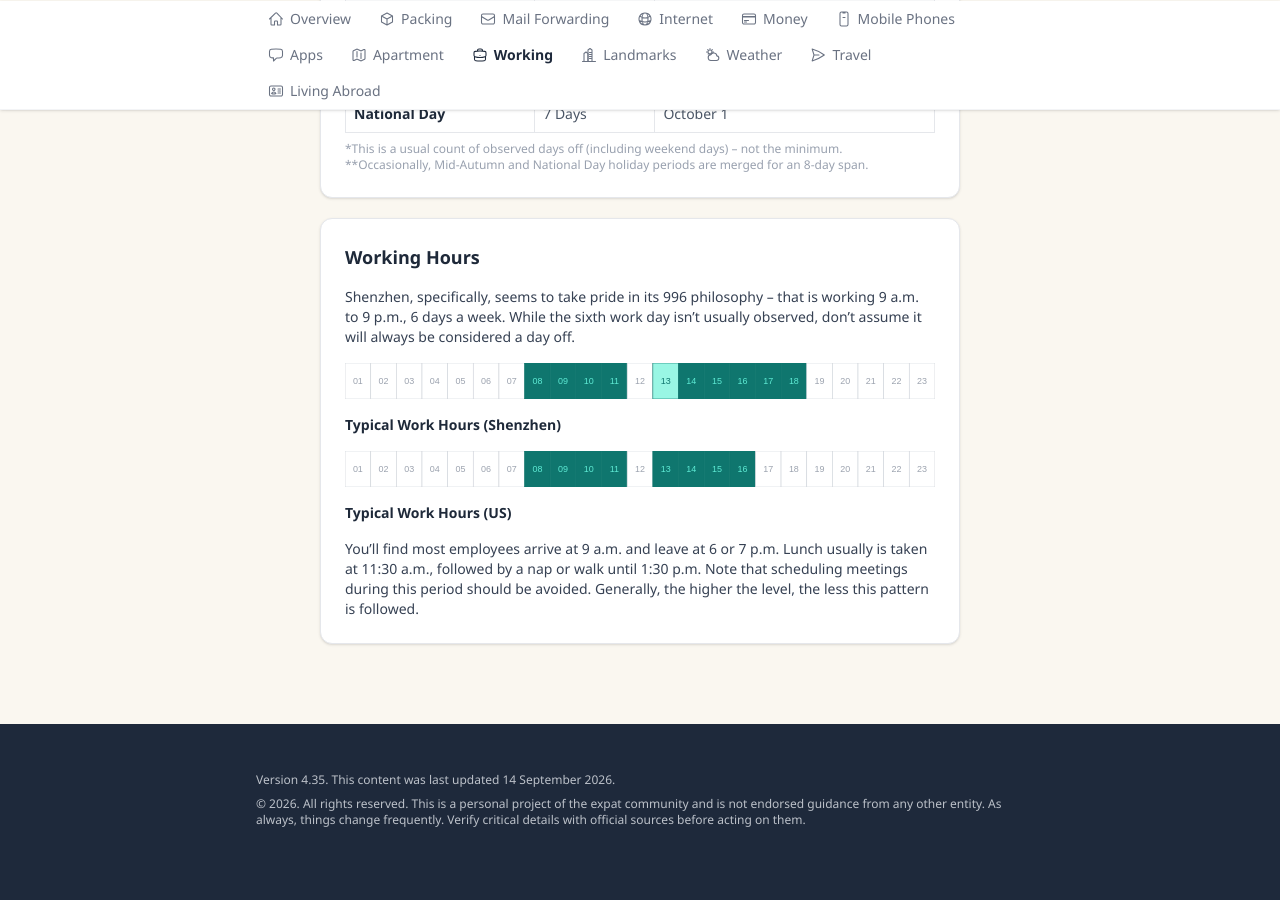
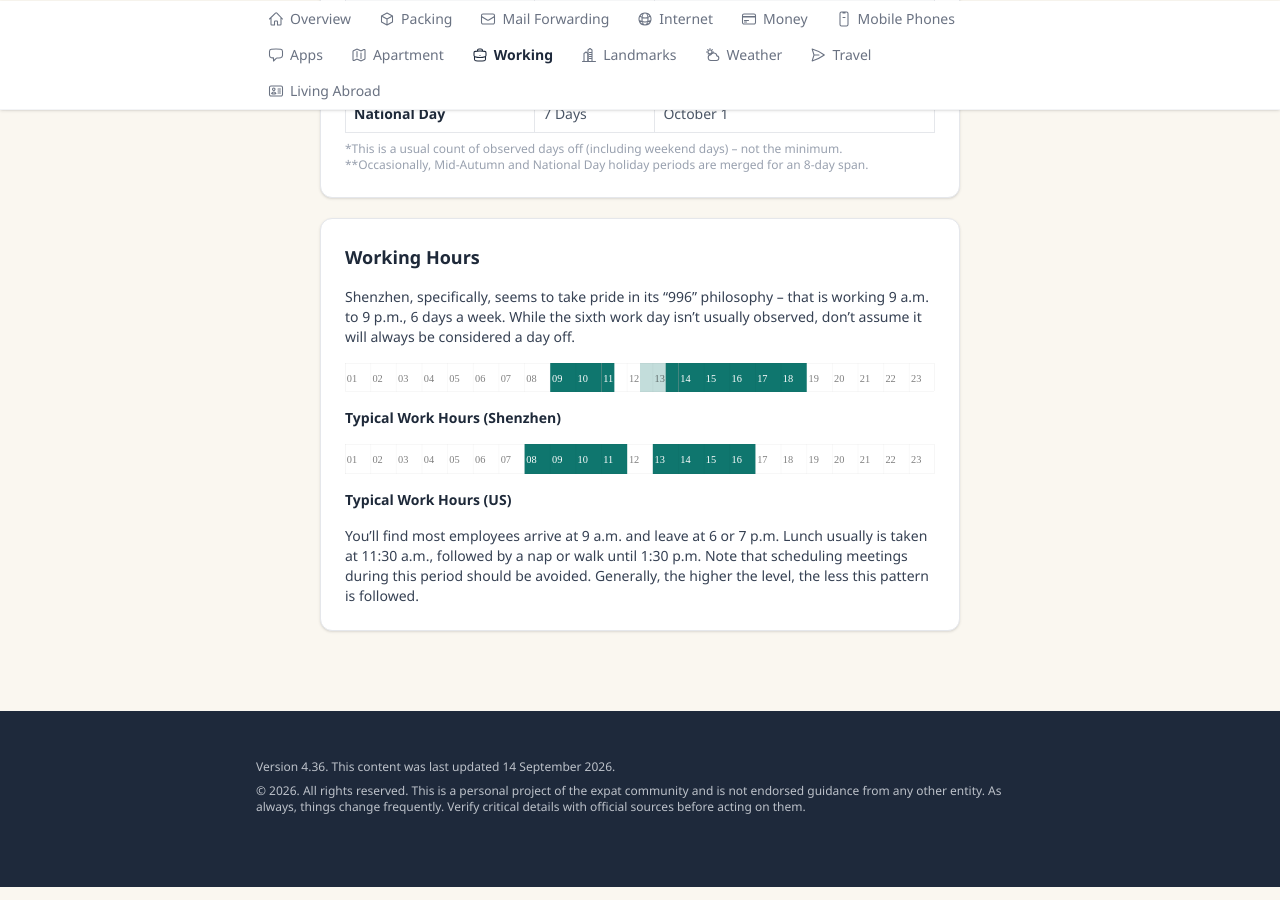
Before and after one commit to livinginshenzhen/guide, a Jekyll site: the page built from working.html, in a window 1280 px wide and 900 px high, scrolled down 1019 px. Built offline with Jekyll 4.4.1, drawn with Linux system fonts in a browser that asks for light colours; some web fonts are replaced.

Commit message:
Replace hour graphics with designer-provided SVGs, minor copy edits (v4.36)
Co-Authored-By: Claude Sonnet 5 <noreply@anthropic.com>

```diff
--- a/_layouts/default.html
+++ b/_layouts/default.html
@@ -87,7 +87,7 @@
 <!-- FOOTER -->
 <footer class="bg-brand text-white mt-12" style="background-color:#1e293b; padding-top:3rem; padding-bottom:4.5rem;">
   <div class="max-w-4xl mx-auto px-4">
-    <p class="text-blue-300 text-xs">Version 4.35. This content was last updated 14 September 2026.</p>
+    <p class="text-blue-300 text-xs">Version 4.36. This content was last updated 14 September 2026.</p>
     <p class="text-blue-300 text-xs mt-2">&copy; 2026. All rights reserved. This is a personal project of the expat community and is not endorsed guidance from any other entity. As always, things change frequently. Verify critical details with official sources before acting on them.</p>
   </div>
 </footer>
--- a/working.html
+++ b/working.html
@@ -55,7 +55,7 @@ title: "Working – Living in Shenzhen"
 
     <div class="bg-white rounded-xl shadow-sm border border-gray-200 p-6 space-y-4">
       <h3 class="font-bold text-lg">Working Hours</h3>
-      <p class="text-sm text-gray-700">Shenzhen, specifically, seems to take pride in its 996 philosophy &ndash; that is working 9 a.m. to 9 p.m., 6 days a week. While the sixth work day isn&rsquo;t usually observed, don&rsquo;t assume it will always be considered a day off.</p>
+      <p class="text-sm text-gray-700">Shenzhen, specifically, seems to take pride in its &ldquo;996&rdquo; philosophy &ndash; that is working 9 a.m. to 9 p.m., 6 days a week. While the sixth work day isn&rsquo;t usually observed, don&rsquo;t assume it will always be considered a day off.</p>
 
       <div style="overflow-x:auto;">
         <img src="{{ '/assets/calendars/work-hours-shenzhen.svg' | relative_url }}" alt="Typical Shenzhen work hours by hour of day, showing work blocks and a lunch break" class="w-full block" loading="lazy">
```
Also changed, not shown: assets/calendars/work-hours-shenzhen.svg, assets/calendars/work-hours-us.svg.
